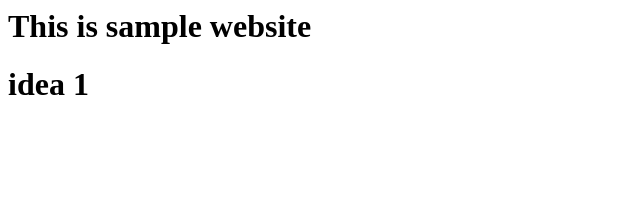
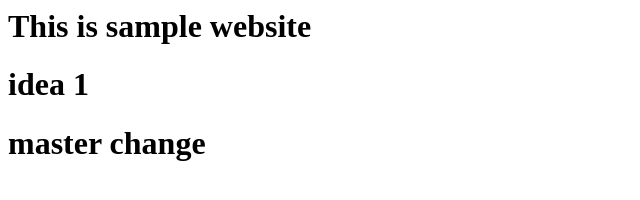
Before and after one commit to senthils123/test1, a plain HTML site: page index.html in a window 1280 px wide. Shown: the whole page, without its empty margins (0-640 px from the left). Drawn offline with Linux system fonts and the light colour scheme.

Commit message:
master change

```diff
--- a/index.html
+++ b/index.html
@@ -1,2 +1,3 @@
 <h1>This is sample website</h1>
 <h1> idea 1 </h1>
+<h1> master change </h1>
```
